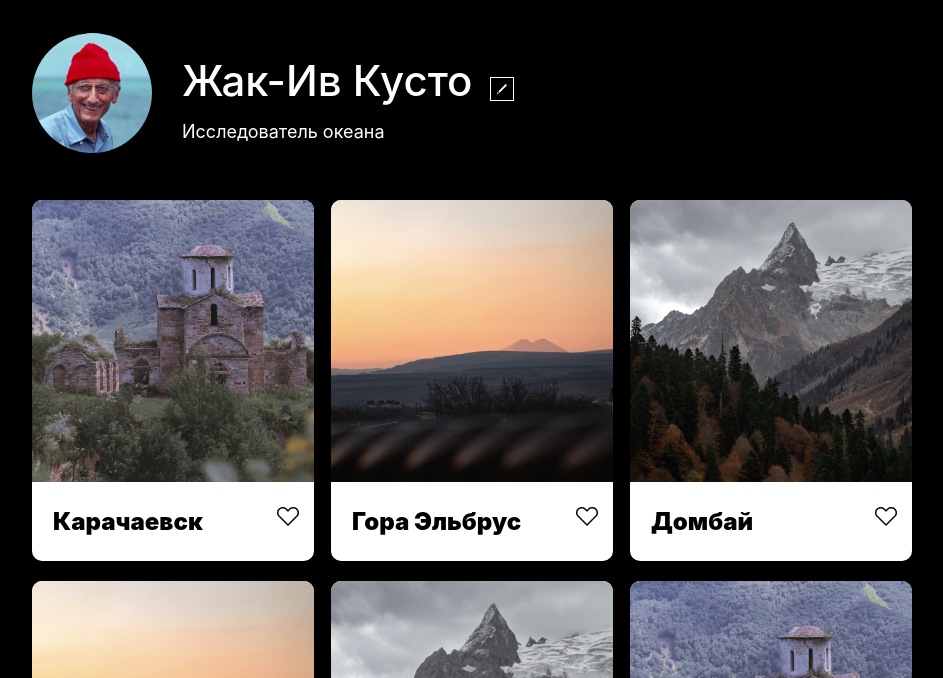
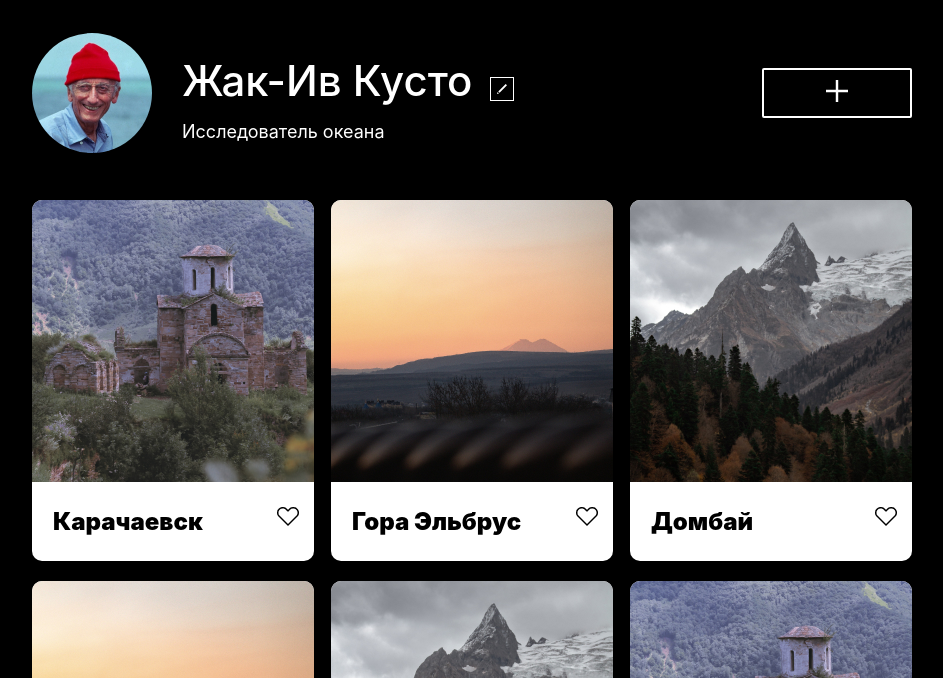
Before and after one commit to Lal0Salamanca/mesto, a plain HTML site: page index.html in a window 1280 px wide. Shown: the part 122-800 px from the top of the page, without its empty margins (168-1111 px from the left). Drawn offline with Linux system fonts and the light colour scheme.

Commit message:
add button-add

```diff
--- /dev/null
+++ b/blocks/profile/__button-add/profile__button-add.css
@@ -0,0 +1,10 @@
+.profile__button-add {
+    width: 150px;
+    height: 50px;
+    border: 2px solid #FFFFFF;
+    background-color: transparent;
+    border-radius: 2px;
+    margin-left: auto;
+    margin-right: 0;
+    padding: 0;
+}
--- a/blocks/profile/__button-edit/profile__button-edit.css
+++ b/blocks/profile/__button-edit/profile__button-edit.css
@@ -5,4 +5,5 @@
     align-self: center;
     background-color: transparent;
     border: 1px solid white;
+    padding: 0;
 }
--- a/index.html
+++ b/index.html
@@ -39,6 +39,10 @@
                 </div>
                 <p class="profile__profession">Исследователь океана</p>
             </div>
+            <button class="profile__button-add"><svg width="22" height="22" viewBox="0 0 22 22" fill="none" xmlns="http://www.w3.org/2000/svg">
+                <path d="M22 9.77778H12.2222V0H9.77778V9.77778H0V12.2222H9.77778V22H12.2222V12.2222H22V9.77778Z" fill="white"/>
+                </svg>
+                </button>
         </section>
         <section class="elements">
             <div class="place">
--- a/pages/index.css
+++ b/pages/index.css
@@ -17,3 +17,4 @@
 @import url(../blocks/place/__like/place__like.css);
 @import url(../blocks/profile/__button-edit/profile__button-edit.css);
 @import url(../blocks/profile/__name-container/profile__name-container.css);
+@import url(../blocks/profile/__button-add/profile__button-add.css);
```
